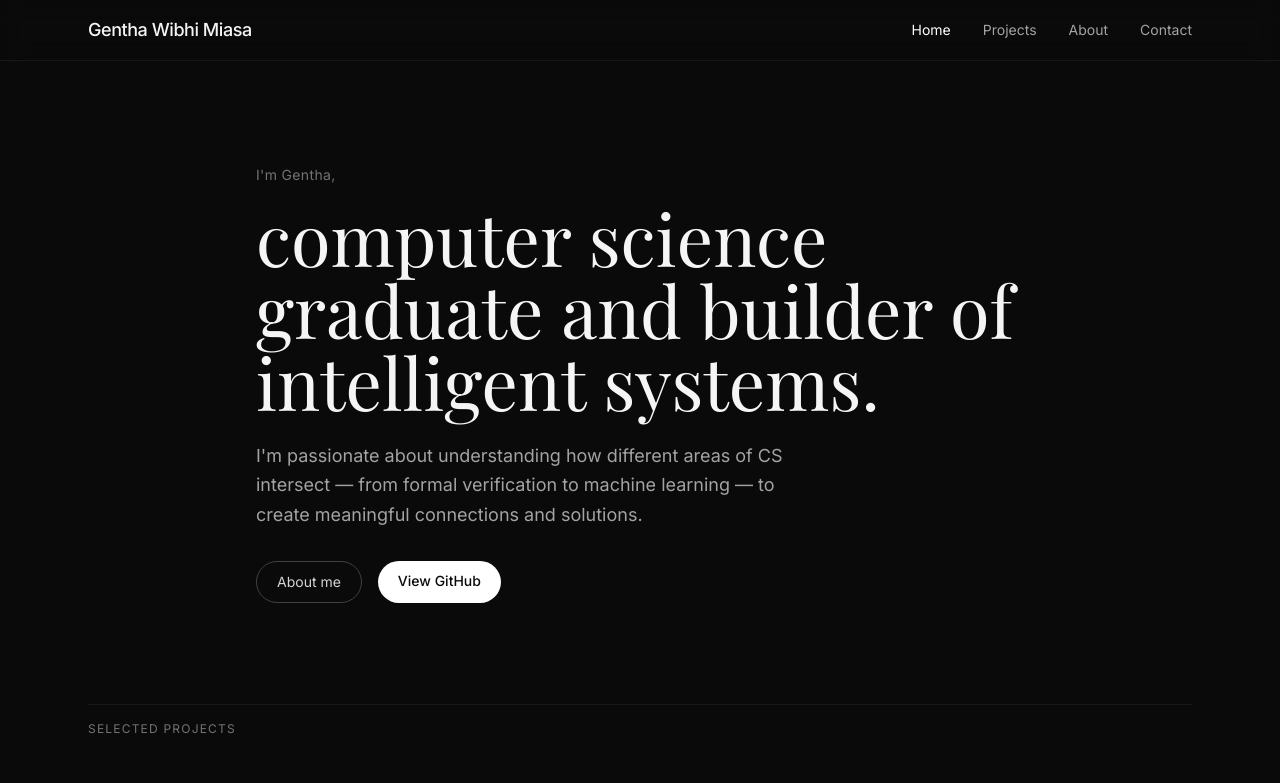
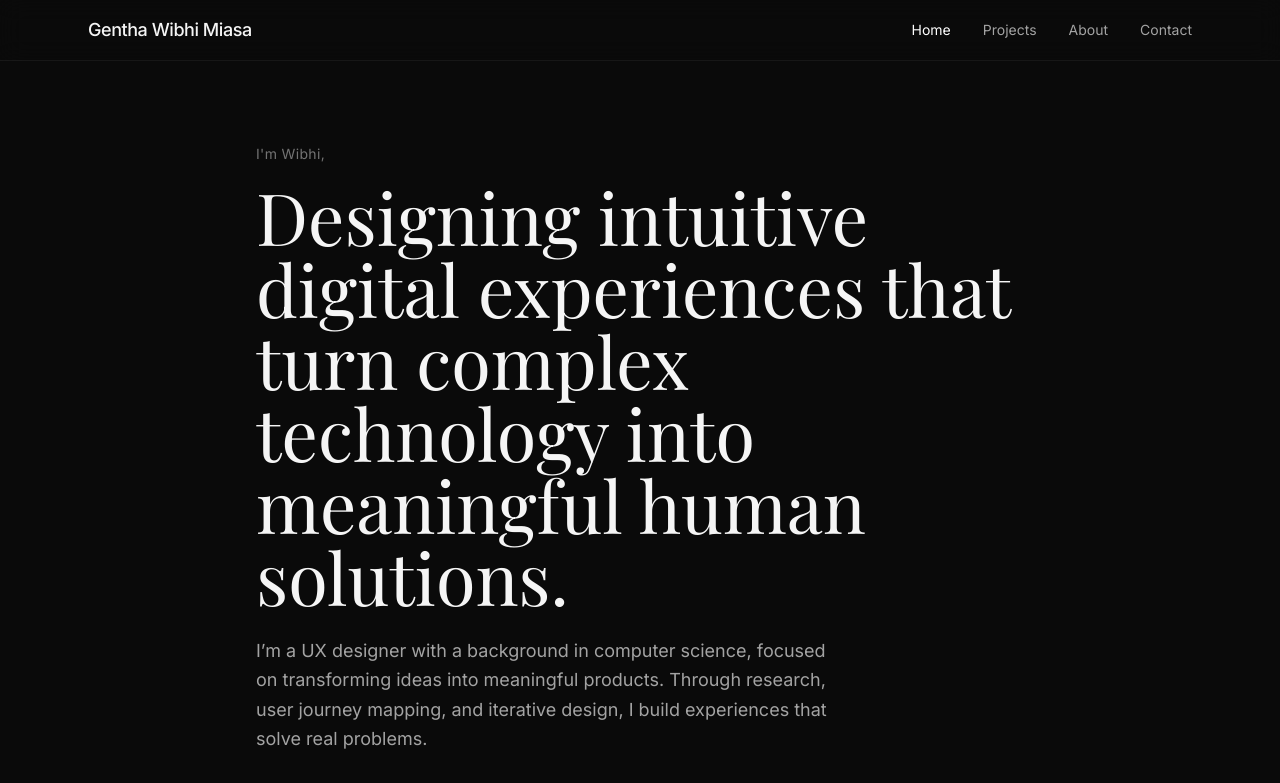
Before and after one commit to wibhi-miasa/wibhi-miasa.github.io, a React (Vite) app: page / in a window 1280 px wide. Shown: the top 783 px of the page. Built offline with nearby package versions, Linux system fonts and the light colour scheme; a web font is replaced by a local one.

Commit message:
change intro

```diff
--- a/src/pages/Home.tsx
+++ b/src/pages/Home.tsx
@@ -9,14 +9,13 @@ export default function Home() {
       <section className="min-h-[80vh] flex items-center">
         <div className="max-w-6xl mx-auto px-6 py-20">
           <p className="text-sm text-neutral-500 mb-4 tracking-wide">
-            I'm {personalInfo.name.split(' ')[0]},
+            I'm {personalInfo.name.split(' ')[1]},
           </p>
           <h1 className="font-serif text-4xl md:text-6xl lg:text-7xl leading-tight text-neutral-100 max-w-3xl mb-6">
-            computer science graduate and builder of intelligent systems.
+            Designing intuitive digital experiences that turn complex technology into meaningful human solutions.
           </h1>
           <p className="text-neutral-400 max-w-xl text-lg leading-relaxed mb-8">
-            I'm passionate about understanding how different areas of CS intersect —
-            from formal verification to machine learning — to create meaningful connections and solutions.
+            I’m a UX designer with a background in computer science, focused on transforming ideas into meaningful products. Through research, user journey mapping, and iterative design, I build experiences that solve real problems.
           </p>
           <div className="flex gap-4">
             <Link
@@ -40,7 +39,7 @@ export default function Home() {
       {/* Projects */}
       <section className="max-w-6xl mx-auto px-6 pb-20">
         <div className="border-t border-neutral-800/50 pt-4 mb-8">
-          <h2 className="text-xs uppercase tracking-widest text-neutral-500">Selected Projects</h2>
+          <h2 className="text-xs uppercase tracking-widest text-neutral-500">Projects</h2>
         </div>
 
         {projects.map((project, index) => (
```
